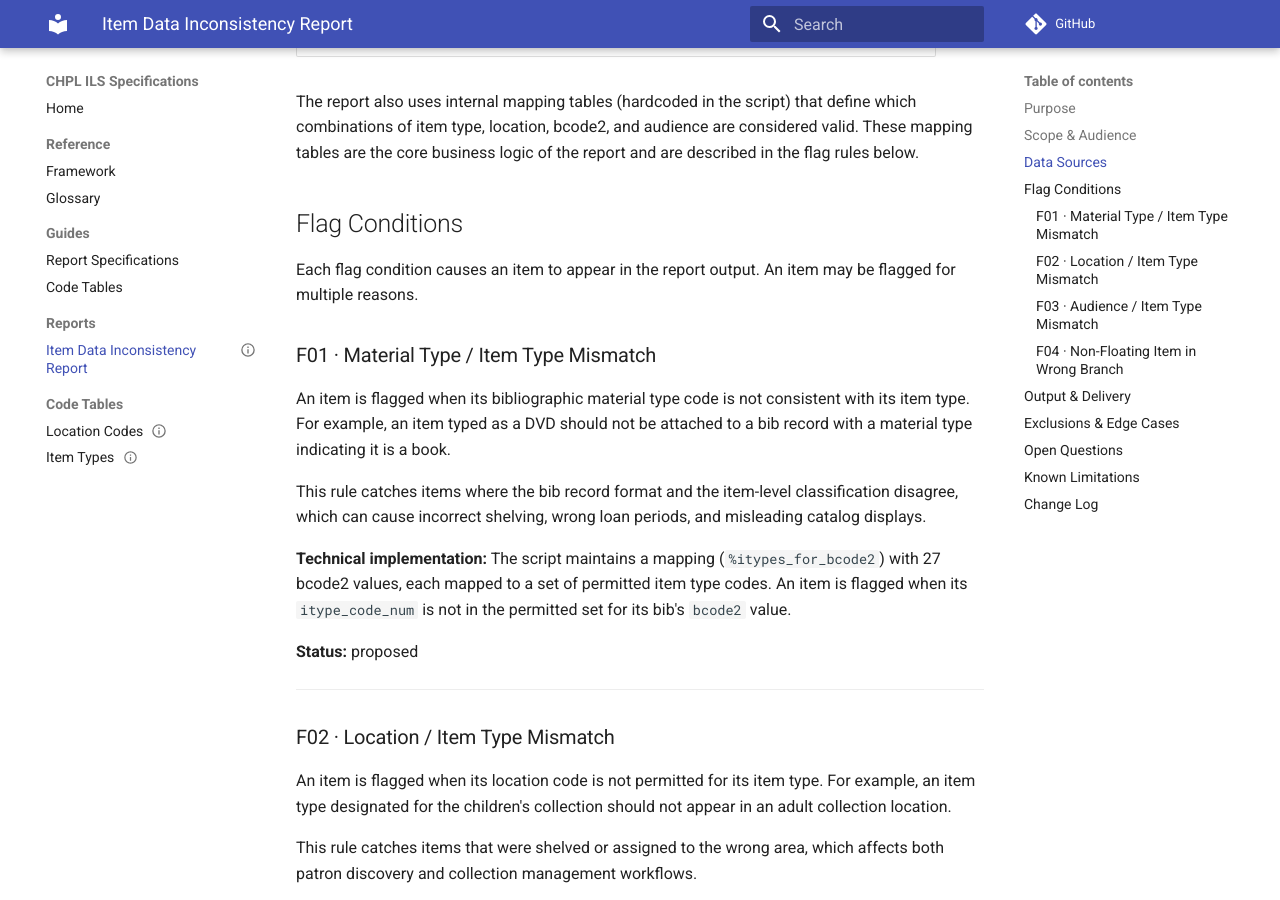
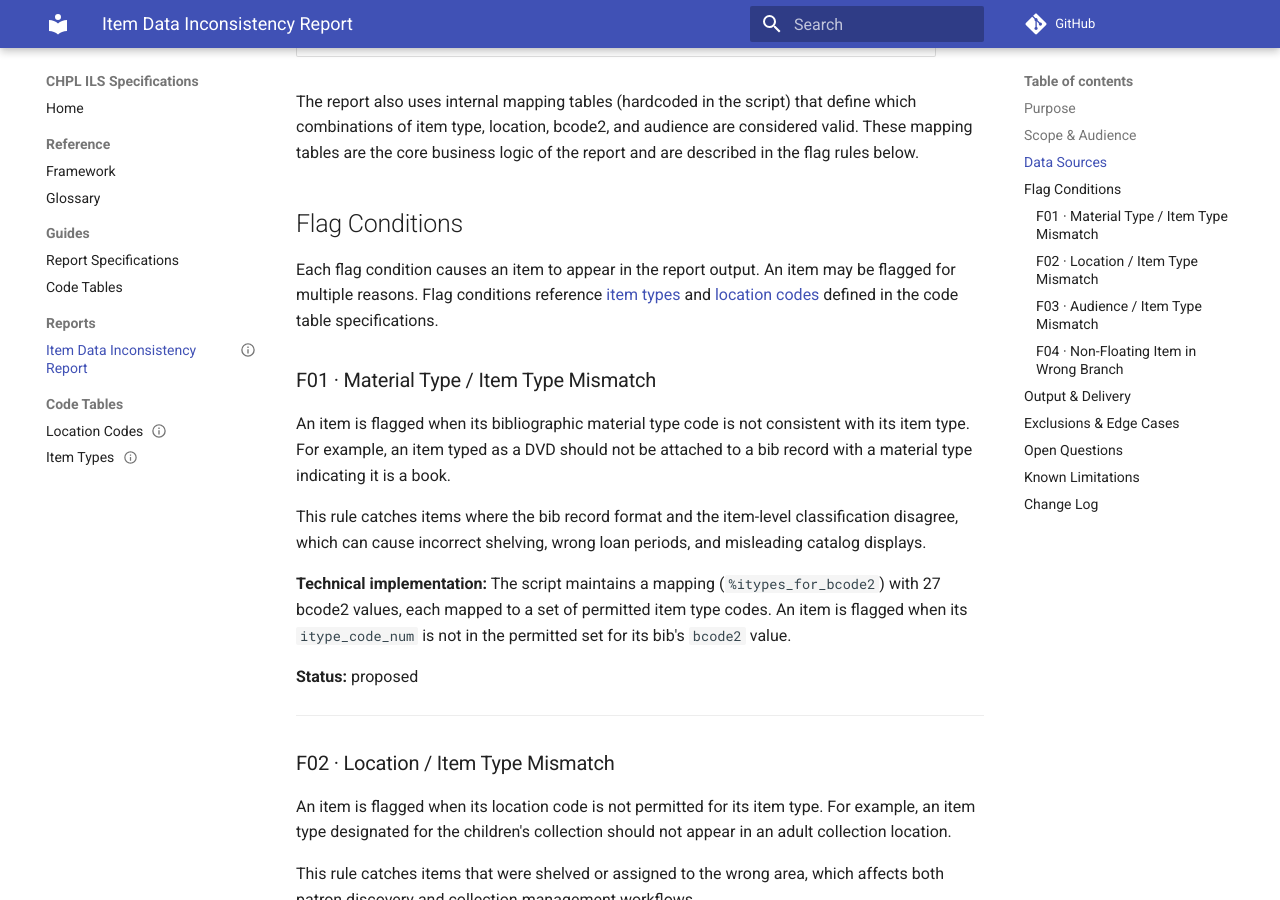
Before and after one commit to cincinnatilibrary/ils-specs, an MkDocs documentation site: the page built from specs/reports/slitemdata.md, in a window 1280 px wide and 900 px high, scrolled down 1720 px. Built offline with MkDocs 1.6.1 and Material for MkDocs 9.7.7, drawn with Linux system fonts in a browser that asks for light colours; comment, search, counter and statistics services are not loaded.

Commit message:
fix(cross-refs): correct anchor format, add missing body link (X02/X07)
- Fix double-hyphen anchors (#itype-70--book-on-cd → #itype-70-book-on-cd)
  in FRAMEWORK.md and report-guide.md
- Add location-codes body link to slitemdata.md Flag Conditions intro
  to match depends_on front matter entry

Co-Authored-By: Claude Opus 4.6 (1M context) <noreply@anthropic.com>

```diff
--- a/specs/reports/slitemdata.md
+++ b/specs/reports/slitemdata.md
@@ -72,7 +72,10 @@ described in the flag rules below.
 ## Flag Conditions
 
 Each flag condition causes an item to appear in the report output. An item may be
-flagged for multiple reasons.
+flagged for multiple reasons. Flag conditions reference
+[item types](../code-tables/item-types.md) and
+[location codes](../code-tables/location-codes.md) defined in the code table
+specifications.
 
 ### F01 · Material Type / Item Type Mismatch
 
```
Also changed, not shown: specs/FRAMEWORK.md (+1 -1 lines), specs/guides/report-guide.md (+1 -1 lines).
